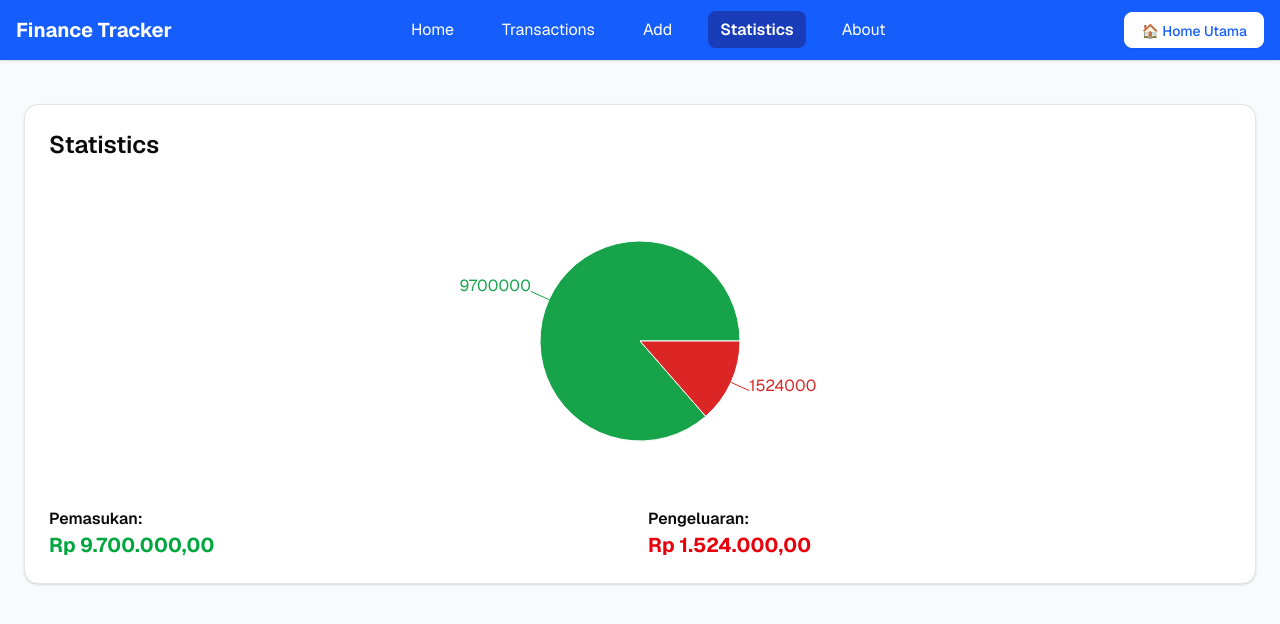
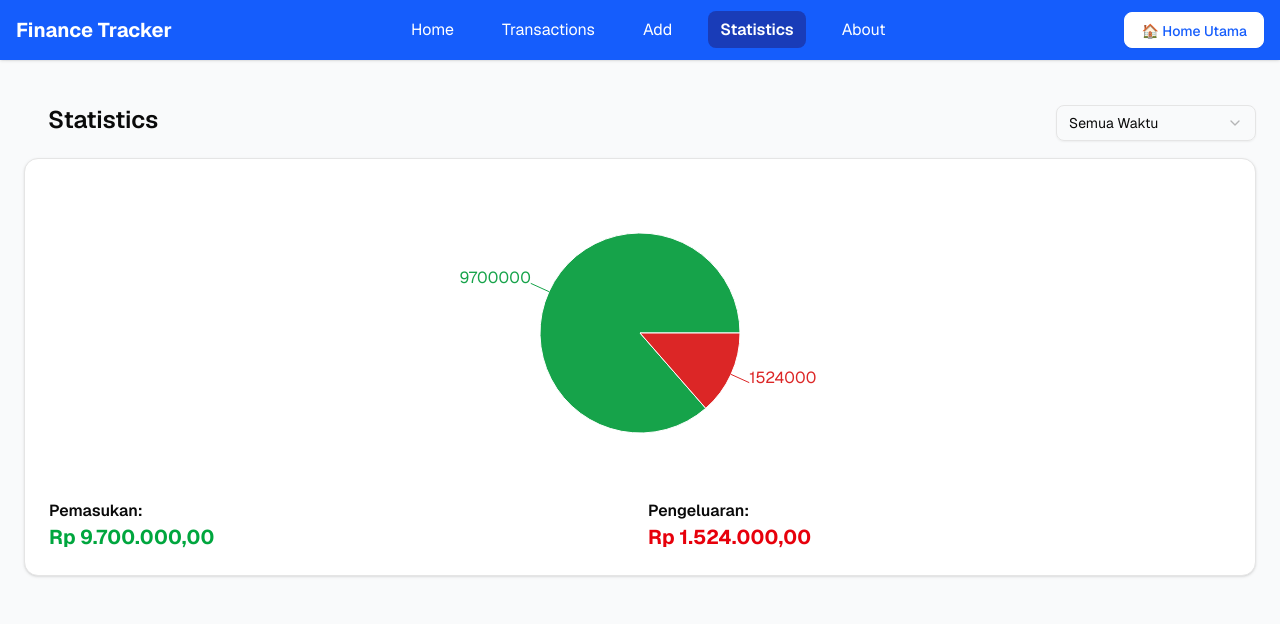
Before and after one commit to DeruDJ22/CCI-MiniProject, a Next.js app: page /finance-tracker/statistics in a window 1280 px wide. Shown: the top 624 px of the page. Built offline with nearby package versions, Linux system fonts and the light colour scheme.

Commit message:
fetch: [DKD] tambahin filter di statistik (05 Juli 2025)

```diff
--- a/package.json
+++ b/package.json
@@ -16,7 +16,7 @@
     "@radix-ui/react-slot": "^1.2.3",
     "class-variance-authority": "^0.7.1",
     "clsx": "^2.1.1",
-    "framer-motion": "^12.20.5",
+    "framer-motion": "^12.23.0",
     "lucide-react": "^0.525.0",
     "next": "15.3.4",
     "next-themes": "^0.4.6",
--- a/src/app/finance-tracker/components/Navbar.js
+++ b/src/app/finance-tracker/components/Navbar.js
@@ -46,7 +46,6 @@ export default function Navbar() {
       )}
     >
       <div className="flex items-center justify-between px-4 py-3 max-w-7xl mx-auto">
-        {/* Logo + Toggle */}
         <div className="flex items-center gap-4">
           <Link href="/finance-tracker" className="font-bold text-xl">
             Finance Tracker
@@ -59,7 +58,6 @@ export default function Navbar() {
           </button>
         </div>
 
-        {/* Desktop nav */}
         <ul className="hidden sm:flex gap-6">
           {links.map((link) => (
             <li key={link.href}>
@@ -85,7 +83,6 @@ export default function Navbar() {
         </Button>
       </div>
 
-      {/* Mobile dropdown */}
       {isOpen && (
         <div className="sm:hidden px-4 pb-4">
           <ul className="flex flex-col gap-2">
--- a/src/app/finance-tracker/statistics/page.js
+++ b/src/app/finance-tracker/statistics/page.js
@@ -1,20 +1,50 @@
 "use client";
 
+import { useEffect, useState } from "react";
 import useTransaction from "@/lib/useTransaction";
 import { formatRupiah } from "@/lib/utils";
 import { Card, CardHeader, CardTitle, CardContent } from "@/components/ui/card";
 import { ResponsiveContainer, PieChart, Pie, Cell, Tooltip } from "recharts";
+import {
+  Select,
+  SelectTrigger,
+  SelectValue,
+  SelectContent,
+  SelectItem,
+} from "@/components/ui/select";
+import { motion } from "framer-motion";
 
 const COLORS = ["#16a34a", "#dc2626"];
 
 export default function Statistics() {
   const { transactions } = useTransaction();
+  const [filter, setFilter] = useState("all");
+  const [filteredData, setFilteredData] = useState([]);
 
-  const income = transactions
+  useEffect(() => {
+    const now = new Date();
+    let data = transactions;
+
+    if (filter === "today") {
+      data = transactions.filter(
+        (tx) => new Date(tx.date).toDateString() === now.toDateString()
+      );
+    } else if (filter === "month") {
+      data = transactions.filter(
+        (tx) =>
+          new Date(tx.date).getMonth() === now.getMonth() &&
+          new Date(tx.date).getFullYear() === now.getFullYear()
+      );
+    }
+
+    setFilteredData(data);
+  }, [filter, transactions]);
+
+  const income = filteredData
     .filter((tx) => tx.type === "income")
     .reduce((acc, curr) => acc + curr.amount, 0);
 
-  const expense = transactions
+  const expense = filteredData
     .filter((tx) => tx.type === "expense")
     .reduce((acc, curr) => acc + curr.amount, 0);
 
@@ -25,12 +55,30 @@ export default function Statistics() {
 
   return (
     <div className="pt-20 space-y-4">
-      <Card>
+      <div className="flex flex-col md:flex-row items-start md:items-center justify-between gap-4">
         <CardHeader>
           <CardTitle className="text-2xl">Statistics</CardTitle>
         </CardHeader>
+        <Select value={filter} onValueChange={setFilter}>
+          <SelectTrigger className="w-[200px]">
+            <SelectValue placeholder="Filter Waktu" />
+          </SelectTrigger>
+          <SelectContent>
+            <SelectItem value="all">Semua Waktu</SelectItem>
+            <SelectItem value="today">Hari Ini</SelectItem>
+            <SelectItem value="month">Bulan Ini</SelectItem>
+          </SelectContent>
+        </Select>
+      </div>
+
+      <Card>
         <CardContent>
-          <div className="h-[300px]">
+          <motion.div
+            className="h-[300px]"
+            initial={{ opacity: 0, y: 20 }}
+            animate={{ opacity: 1, y: 0 }}
+            transition={{ duration: 0.6 }}
+          >
             <ResponsiveContainer width="100%" height="100%">
               <PieChart>
                 <Pie
@@ -52,8 +100,14 @@ export default function Statistics() {
                 <Tooltip formatter={(value) => formatRupiah(value)} />
               </PieChart>
             </ResponsiveContainer>
-          </div>
-          <div className="grid grid-cols-1 md:grid-cols-2 gap-4 mt-4">
+          </motion.div>
+
+          <motion.div
+            className="grid grid-cols-1 md:grid-cols-2 gap-4 mt-4"
+            initial={{ opacity: 0, y: 20 }}
+            animate={{ opacity: 1, y: 0 }}
+            transition={{ delay: 0.3, duration: 0.5 }}
+          >
             <div>
               <h2 className="font-semibold">Pemasukan:</h2>
               <p className="text-green-600 text-xl font-bold">
@@ -66,7 +120,7 @@ export default function Statistics() {
                 {formatRupiah(expense)}
               </p>
             </div>
-          </div>
+          </motion.div>
         </CardContent>
       </Card>
     </div>
--- a/src/app/finance-tracker/transactions/page.js
+++ b/src/app/finance-tracker/transactions/page.js
@@ -22,6 +22,7 @@ import {
   SelectValue,
 } from "@/components/ui/select";
 import { toast } from "sonner";
+import Link from "next/link";
 
 export default function Transaction() {
   const [transactions, setTransactions] = useState([]);
@@ -155,6 +156,12 @@ export default function Transaction() {
           ))}
         </ul>
       )}
+      <Link
+        href="/finance-tracker/add-transaction"
+        className="fixed bottom-6 right-6 sm:hidden"
+      >
+        <Button className="rounded-full w-14 h-14 text-xl shadow-lg">+</Button>
+      </Link>
     </div>
   );
 }
```
Also changed, not shown: src/app/finance-tracker/layout.js (+5 -5 lines), 1 other file (tests, documents, lock files or other folders).
